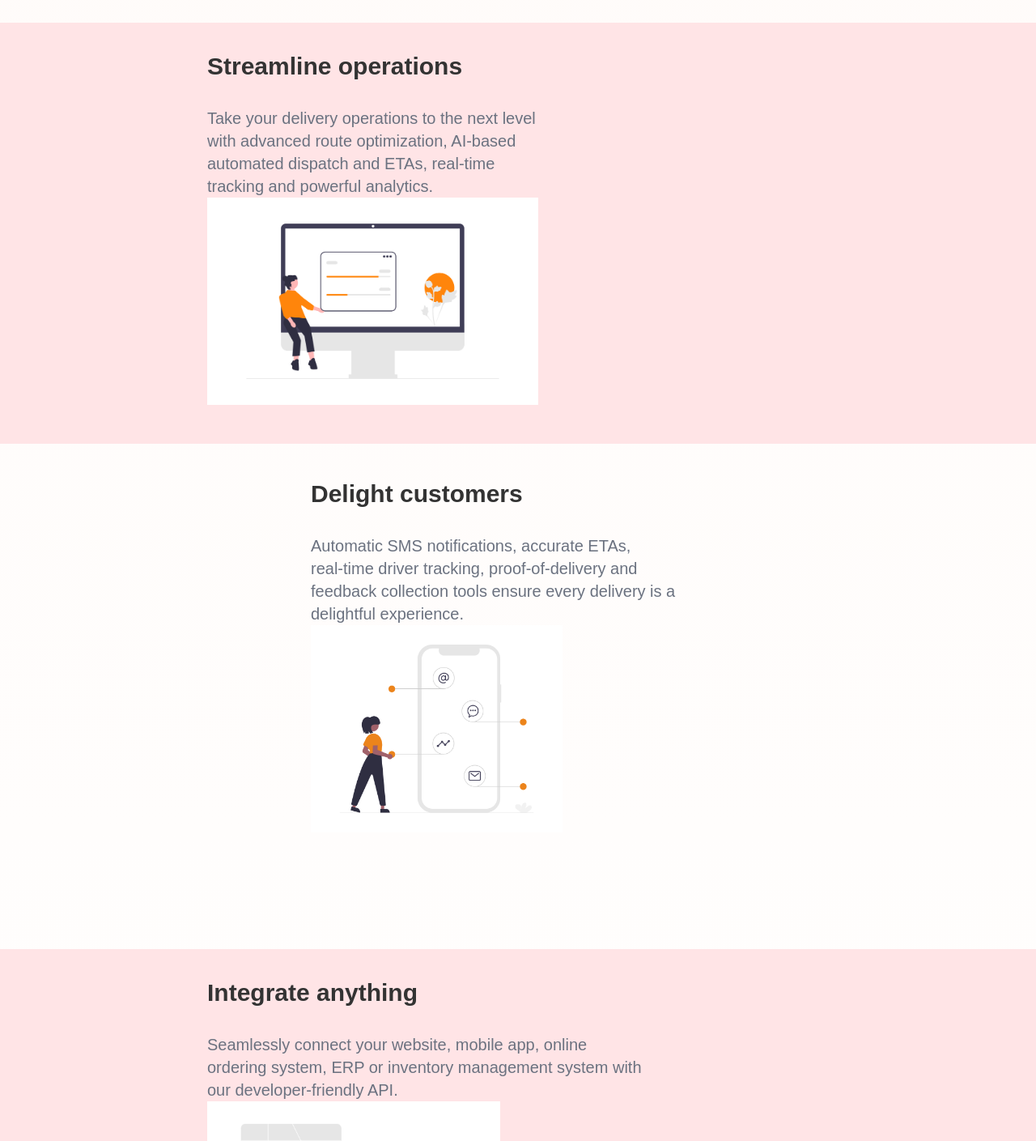
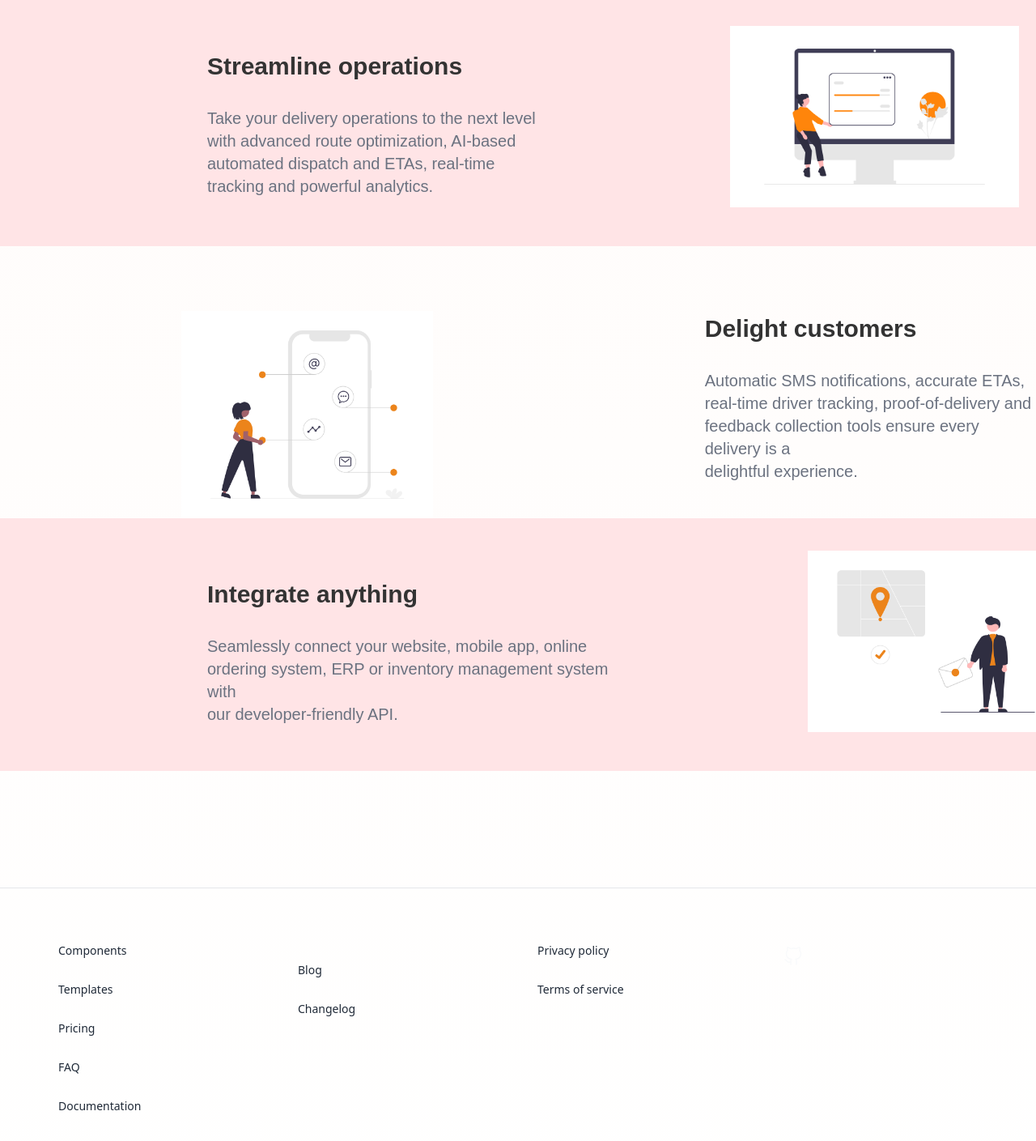
Before and after one commit to Transpik/transpik_landing_page, a React app: page / in a window 1280 px wide. Shown: the part 1740-3149 px from the top of the page at 81% size. Built offline with nearby package versions, Linux system fonts and the light colour scheme.

Commit message:
change the flex

```diff
--- a/src/pages/Home.js
+++ b/src/pages/Home.js
@@ -147,47 +147,54 @@ class Home extends React.Component {
           Transpik's end-to-end route planning, dispatch, communication and analytics <br></br> platform handles the heavy lifting so you can focus on your customers.
         </div>
 
-        <div className="bg-rose-100">
-          <div className="font-semibold text-3xl mt-24 text-dark-gray ml-64">
+        <div className="bg-rose-100 flex mt-16 mb-10">
+          <div className="font-semibold text-3xl mt-8 text-dark-gray ml-64">
             <br></br>Streamline operations
+
+            <div className="mt-8 text-xl text-gray-500 font-normal mt">
+            Take your delivery operations to the next level<br></br>  with advanced route optimization, AI-based <br></br> automated dispatch and ETAs, real-time <br></br> tracking and powerful analytics.
+            </div>
           </div>
-          <div className="ml-64 mt-8 text-xl text-gray-500">
-          Take your delivery operations to the next level<br></br>  with advanced route optimization, AI-based <br></br> automated dispatch and ETAs, real-time <br></br> tracking and powerful analytics.
-            <img
-                className = "block h-64 w-auto}"
+          <div>
+          <img
+                className = "block h-56 w-auto ml-60 mt-9"
                 src={stream_png}
                 alt="computer"
+            ></img> <br></br> <br></br>
+          </div>
+          <br></br>
+        </div>
+
+        <div className="flex">
+          <div>
+            <img
+                className = "block h-64 w-auto ml-56 mt-10"
+                src={mobile_app}
+                alt="computer"
             ></img>
+          </div>
+          <div className="font-semibold text-3xl mt-2 text-dark-gray ml-96">
+            <br></br>Delight customers
+            <div className="mt-8 text-xl text-gray-500 font-normal">
+            Automatic SMS notifications, accurate ETAs, <br></br> real-time driver tracking, proof-of-delivery and <br></br>feedback collection tools ensure every delivery is a <br></br>delightful experience.
+            </div>
           </div>
           <br></br><br></br>
         </div>
 
-        <div className>
-          <div className="font-semibold text-3xl mt-2 text-dark-gray ml-96">
-            <br></br>Delight customers
+        <div className="bg-rose-100 flex">
+          <div className="font-semibold text-3xl mt-10 text-dark-gray ml-64">
+            <br></br>Integrate anything
+            <div className="mt-8 text-xl text-gray-500 font-normal">
+              Seamlessly connect your website, mobile app, online <br></br> ordering system, ERP or inventory management system with <br></br> our developer-friendly API.
+            </div>
           </div>
-          <div className="ml-96 mt-8 text-xl text-gray-500 ">
-          Automatic SMS notifications, accurate ETAs, <br></br> real-time driver tracking, proof-of-delivery and <br></br>feedback collection tools ensure every delivery is a <br></br>delightful experience.
-          <img
-              className = "block h-64 w-auto"
-              src={mobile_app}
-              alt="computer"
-          ></img>
-          </div>
-          <br></br><br></br>
-        </div>
-
-        <div className="bg-rose-100">
-          <div className="font-semibold text-3xl mt-24 text-dark-gray ml-64">
-            <br></br>Integrate anything
-          </div>
-          <div className="ml-64 mt-8 text-xl text-gray-500">
-            Seamlessly connect your website, mobile app, online <br></br> ordering system, ERP or inventory management system with <br></br> our developer-friendly API.
-          <img
-              className = "block h-64 w-auto"
-              src={delivery}
-              alt="computer"
-          ></img>
+          <div>
+            <img
+                className = "block h-56 w-auto ml-60 mt-10"
+                src={delivery}
+                alt="computer"
+            ></img> <br></br> <br></br>
           </div>
           <br></br><br></br>
         </div>
```
